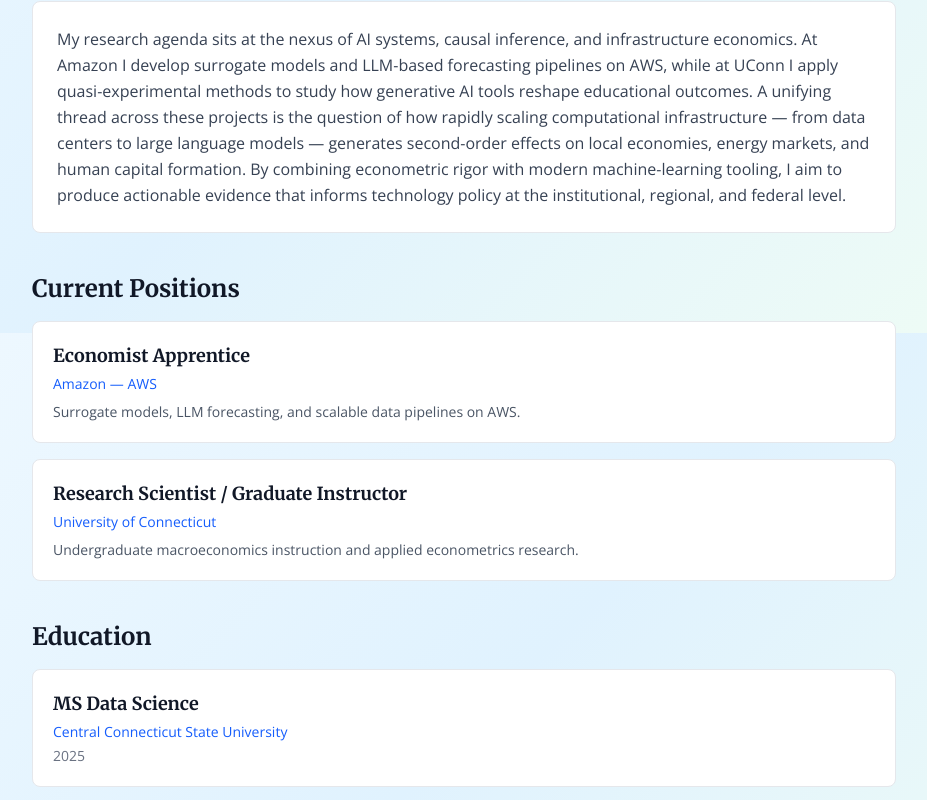
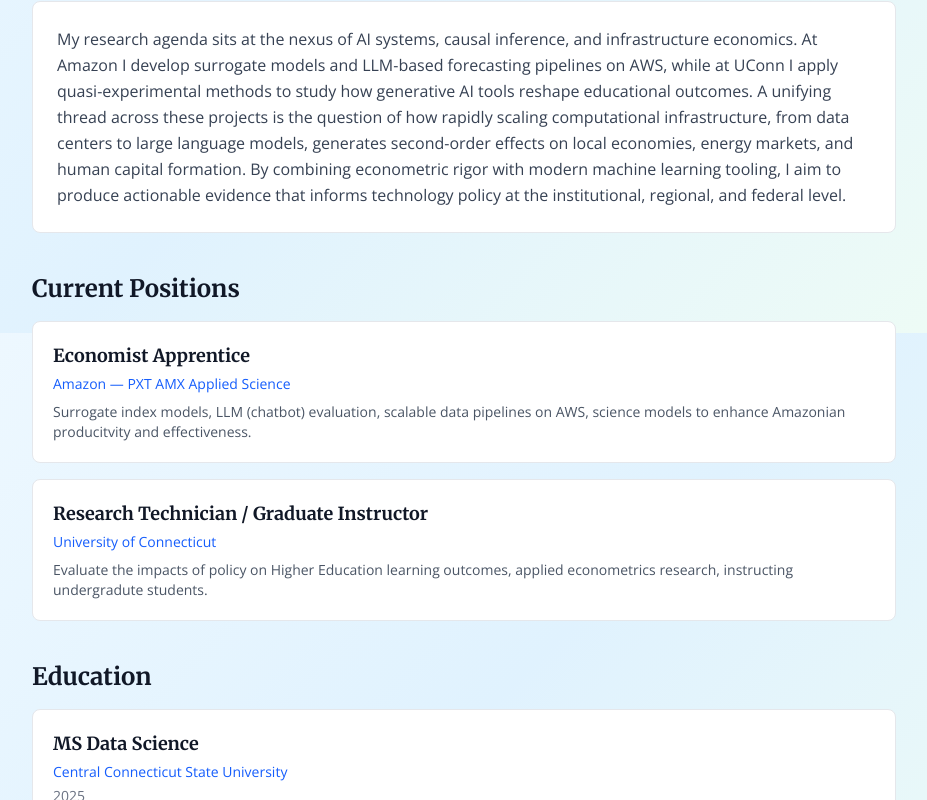
Before and after one commit to adampattersonct/personal-website, a Next.js app: page /about in a window 1280 px wide. Shown: the part 467-1267 px from the top of the page, without its empty margins (176-1103 px from the left). Built offline with nearby package versions, Linux system fonts and the light colour scheme.

Commit message:
Updated about page

```diff
--- a/app/about/page.tsx
+++ b/app/about/page.tsx
@@ -50,9 +50,9 @@ export default function AboutPage() {
             At Amazon I develop surrogate models and LLM-based forecasting pipelines on AWS, while at UConn
             I apply quasi-experimental methods to study how generative AI tools reshape educational outcomes.
             A unifying thread across these projects is the question of how rapidly scaling computational
-            infrastructure — from data centers to large language models — generates second-order effects on
+            infrastructure, from data centers to large language models, generates second-order effects on
             local economies, energy markets, and human capital formation. By combining econometric rigor with
-            modern machine-learning tooling, I aim to produce actionable evidence that informs technology
+            modern machine learning tooling, I aim to produce actionable evidence that informs technology
             policy at the institutional, regional, and federal level.
           </p>
         </div>
@@ -64,16 +64,16 @@ export default function AboutPage() {
         <div className="space-y-4">
           <div className="bg-white dark:bg-slate-800 rounded-lg border border-gray-200 dark:border-slate-700 p-5">
             <h3 className="font-semibold text-lg mb-1">Economist Apprentice</h3>
-            <p className="text-blue-600 dark:text-blue-400 text-sm mb-2">Amazon — AWS</p>
+            <p className="text-blue-600 dark:text-blue-400 text-sm mb-2">Amazon — PXT AMX Applied Science </p>
             <p className="text-gray-600 dark:text-gray-400 text-sm">
-              Surrogate models, LLM forecasting, and scalable data pipelines on AWS.
+              Surrogate index models, LLM (chatbot) evaluation, scalable data pipelines on AWS, science models to enhance Amazonian producitvity and effectiveness.
             </p>
           </div>
           <div className="bg-white dark:bg-slate-800 rounded-lg border border-gray-200 dark:border-slate-700 p-5">
-            <h3 className="font-semibold text-lg mb-1">Research Scientist / Graduate Instructor</h3>
+            <h3 className="font-semibold text-lg mb-1">Research Technician / Graduate Instructor</h3>
             <p className="text-blue-600 dark:text-blue-400 text-sm mb-2">University of Connecticut</p>
             <p className="text-gray-600 dark:text-gray-400 text-sm">
-              Undergraduate macroeconomics instruction and applied econometrics research.
+              Evaluate the impacts of policy on Higher Education learning outcomes, applied econometrics research, instructing undergradute students.
             </p>
           </div>
         </div>
```
